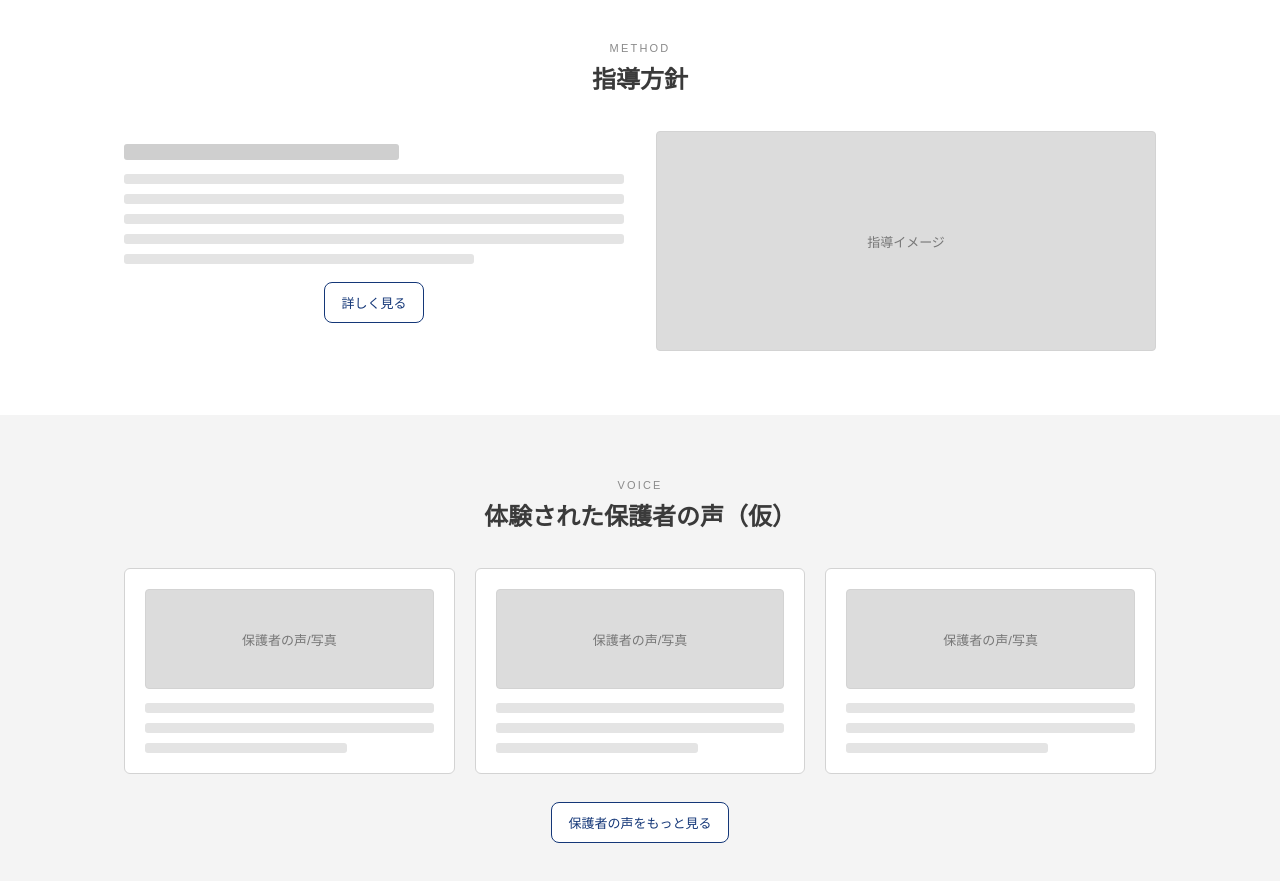
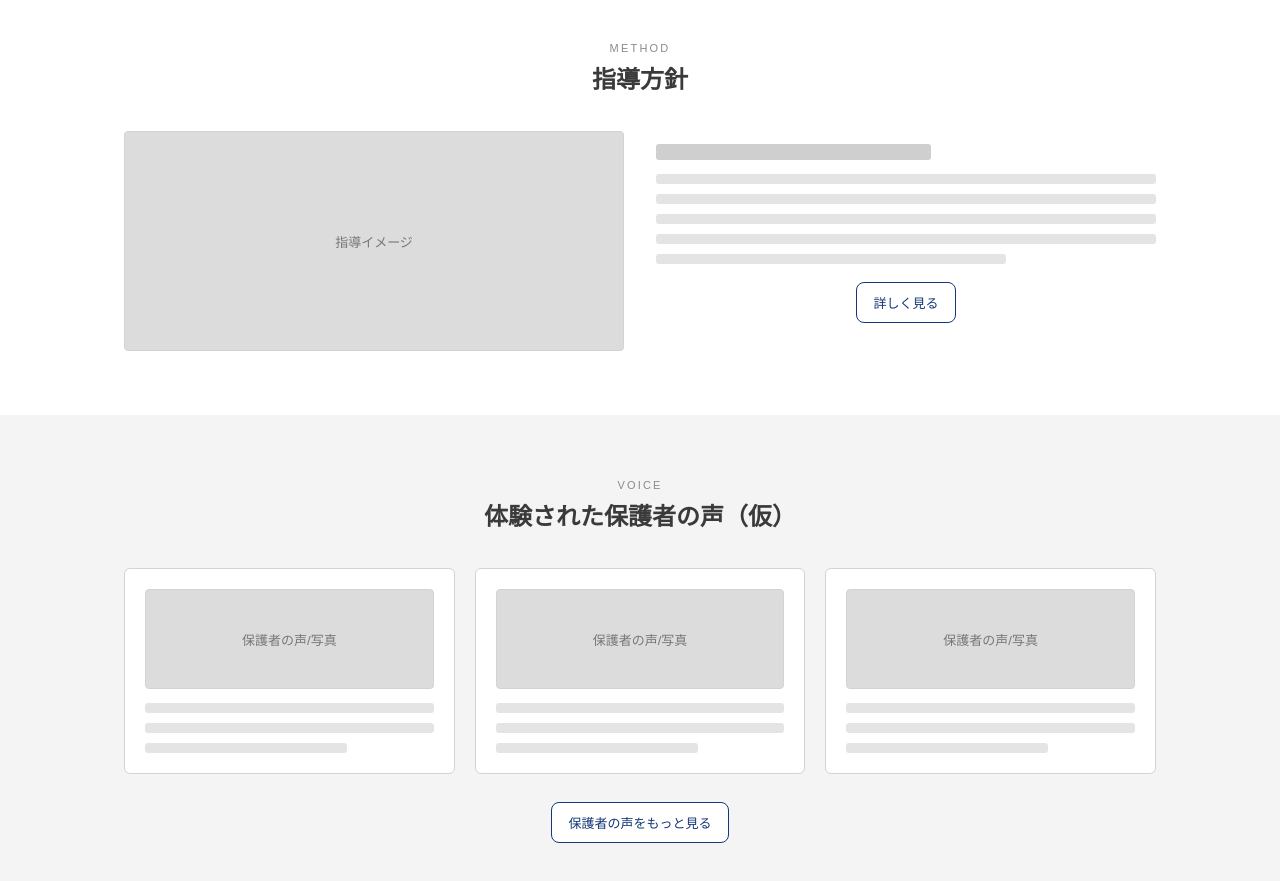
Before and after one commit to focus584jp/website, an Astro site: page / in a window 1280 px wide. Shown: the part 2420-3301 px from the top of the page. Built offline with nearby package versions, Linux system fonts and the light colour scheme; Astro itself is replaced by a stand-in of ours; a web font is replaced by a local one.

Commit message:
tweak(top): 指導方針を画像左/テキスト右にして料金と互い違いに
Co-Authored-By: Claude Opus 4.8 <noreply@anthropic.com>

```diff
--- a/src/pages/index.astro
+++ b/src/pages/index.astro
@@ -76,7 +76,7 @@ const regions = [...new Set(classrooms.map((c) => c.region))];
 
   {/* 指導方針 */}
   <Section eyebrow="METHOD" title="指導方針">
-    <div class="wf-cols reverse">
+    <div class="wf-cols">
       <Box label="指導イメージ" h={220} />
       <div>
         <Lines n={5} head={true} />
```
